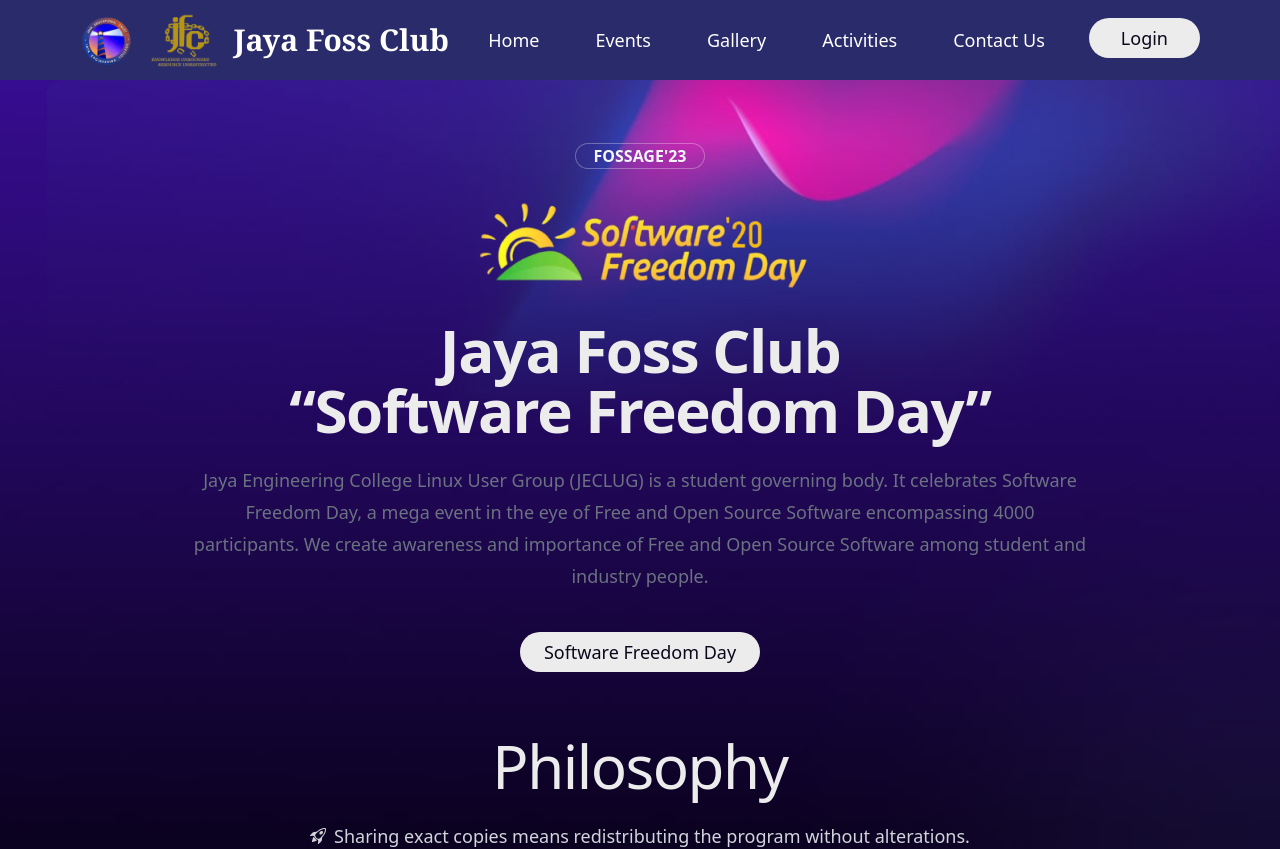
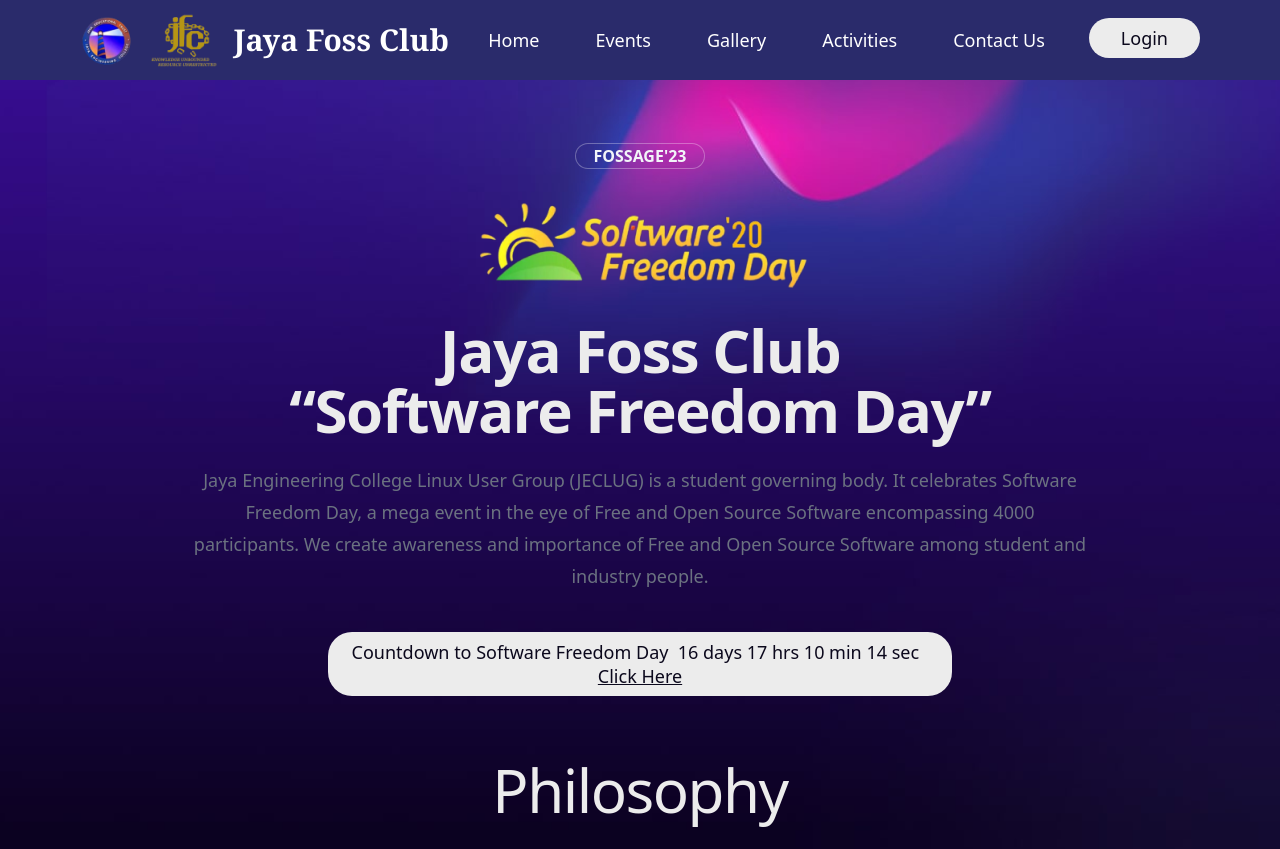
Before and after one commit to Deepakraja03/JayaFossClub, a Next.js app: page / in a window 1280 px wide. Shown: the top 849 px of the page. Built offline with nearby package versions, Linux system fonts and the light colour scheme.

Commit message:
updated the Richard Stallman picture

```diff
--- a/next.config.js
+++ b/next.config.js
@@ -6,6 +6,7 @@
     ignoreBuildErrors: true,
   },
   images: {
+    unoptimized: true,
     remotePatterns: [
       {
         protocol: "https",
--- a/package.json
+++ b/package.json
@@ -22,7 +22,8 @@
     "react": "18.2.0",
     "react-dom": "18.2.0",
     "react-icons": "^4.10.1",
-    "react-toastify": "^9.1.3"
+    "react-toastify": "^9.1.3",
+    "sharp": "^0.32.5"
   },
   "devDependencies": {
     "@types/bcrypt": "^5.0.0",
--- a/pages/index.tsx
+++ b/pages/index.tsx
@@ -3,8 +3,43 @@
 import Image from "next/image";
 import { BsRocketTakeoff } from "react-icons/bs";
 import Link from "next/link";
+import { useEffect, useState } from "react";
 
 export default function Home() {
+  const [timeLeft, setTimeLeft] = useState<string>("");
+
+  useEffect(() => {
+    const intervalId = setInterval(() => {
+      const now = new Date();
+      const currentYear = now.getFullYear();
+      let softwareFreedomDay = new Date(`${currentYear}-09-16T00:00:00`);
+
+      // If Software Freedom Day has already passed for this year, set it to next year
+      if (now > softwareFreedomDay) {
+        softwareFreedomDay = new Date(`${currentYear + 1}-09-16T00:00:00`);
+      }
+
+      const diffInSeconds = Math.floor(
+        (softwareFreedomDay.getTime() - now.getTime()) / 1000
+      );
+
+      if (diffInSeconds <= 0) {
+        clearInterval(intervalId);
+        setTimeLeft("It's Software Freedom Day!");
+        return;
+      }
+
+      const days = Math.floor(diffInSeconds / 86400);
+      const hours = Math.floor((diffInSeconds % 86400) / 3600);
+      const minutes = Math.floor((diffInSeconds % 3600) / 60);
+      const seconds = diffInSeconds % 60;
+
+      setTimeLeft(`${days} days ${hours} hrs ${minutes} min ${seconds} sec `);
+    }, 1000);
+
+    return () => clearInterval(intervalId);
+  }, []);
+
   const Personalities = [
     {
       id: 1,
@@ -12,7 +47,8 @@
       description:
         "Richard Matthew Stallman, also known by his initials, rms, is an American free software movement activist and programmer. He campaigns for software to be distributed in such a manner that its users have the freedom to use, study, distribute, and modify that software.",
 
-      imageSrc: "https://www.jayafossclub.org/assets/rms.0c692554.jpeg",
+      imageSrc:
+        "https://images.yourstory.com/cs/wordpress/2017/08/Richard-Stallman.jpg?w=1152&fm=auto&ar=2:1&mode=crop&crop=faces",
       imageAlt: "",
     },
     {
@@ -58,12 +94,22 @@
               Source Software among student and industry people.
             </p>
             <div className="mt-10 flex items-center justify-center gap-x-6">
-              <a href="https://www.softwarefreedomday.org/" target="_blank">
-                {" "}
-                <button className="text-lg  leading-6 text-[#0B081C] px-6 py-2 rounded-3xl bg-[#ECECEC]">
-                  Software Freedom Day
-                </button>
-              </a>
+              <button className="text-lg  leading-6 text-[#0B081C] px-6 py-2 rounded-3xl bg-[#ECECEC]">
+                <span className="md:flex ">
+                  <h1 className="">Countdown to Software Freedom Day &nbsp;</h1>
+                  <h2>
+                    {timeLeft}&nbsp;
+                    <br />{" "}
+                  </h2>{" "}
+                </span>
+                <a
+                  href="https://www.softwarefreedomday.org/"
+                  className=" underline"
+                  target="_blank"
+                >
+                  Click Here
+                </a>
+              </button>
             </div>
           </div>
           <div className="text-center pt-16">
@@ -218,7 +264,6 @@
                 </div>
                 <div className="flex-1 p-4 space-y-2 flex flex-col">
                   <h3 className=" text-white text-2xl font-semibold">
-                    <span aria-hidden="true" className="absolute inset-0" />
                     {personality.name}
                   </h3>
                   <p className="text-sm text-gray-400">
```
Also changed, not shown: 2 other files (tests, documents, lock files or other folders).
